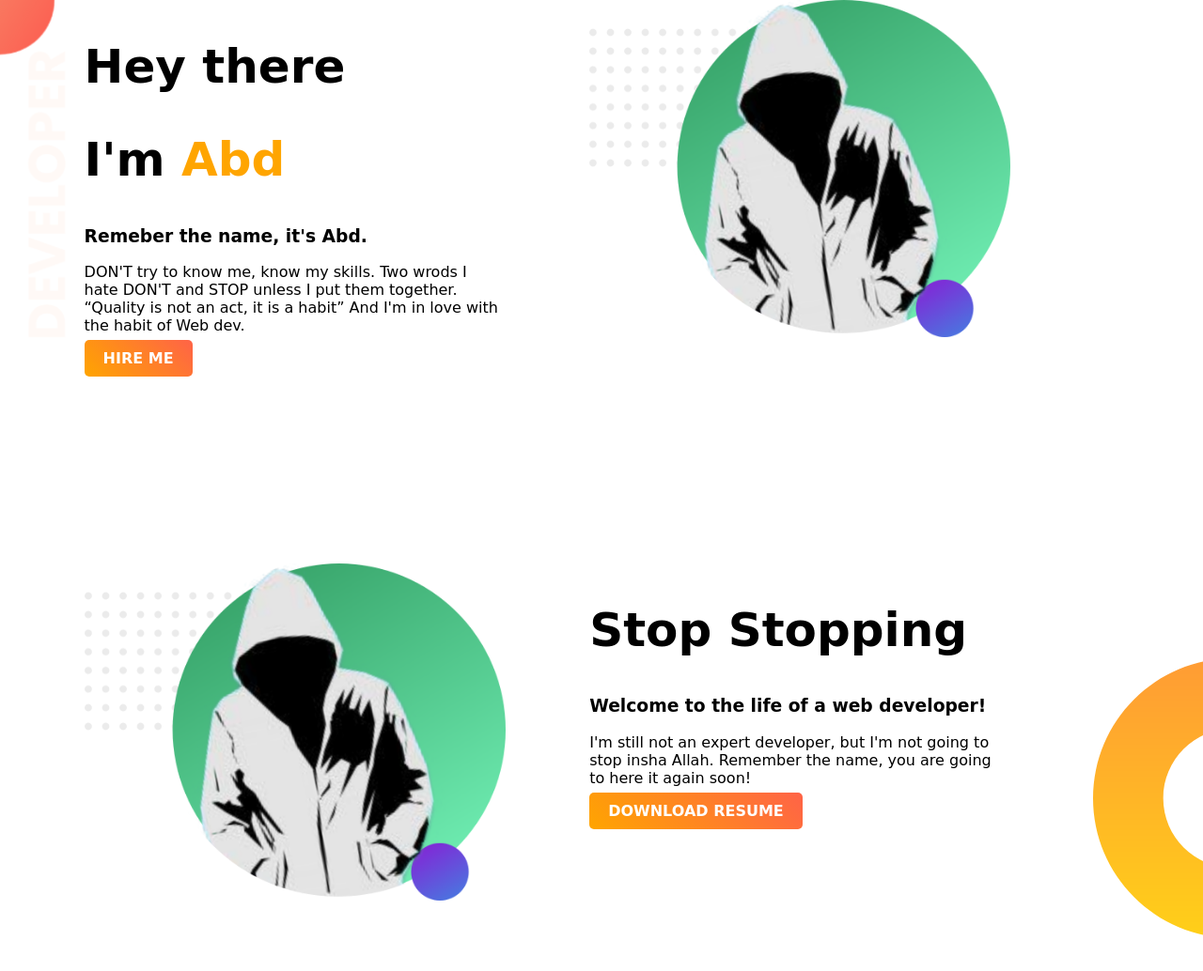
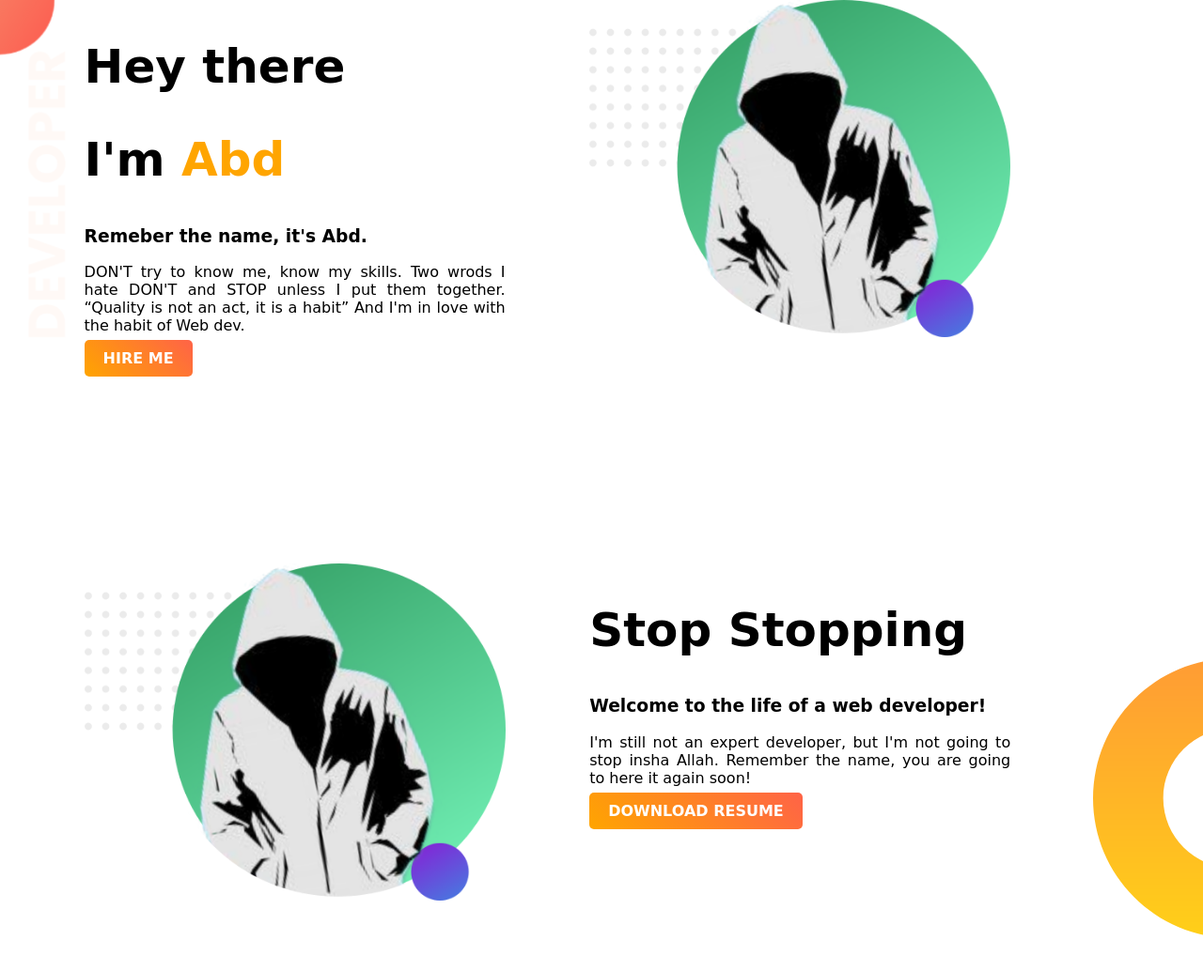
Before and after one commit to Abdify/web_portfolio, a plain HTML site: page index.html in a window 1280 px wide. Shown: the top 1034 px of the page at 94% size. Drawn offline with Linux system fonts and the light colour scheme; a web font is replaced by a local one.

Commit message:
first simple portfolio done

```diff
--- a/style.css
+++ b/style.css
@@ -2,6 +2,7 @@
 body{
     font-family: 'Redressed', cursive;
     margin: 0;
+    text-align: justify;
 }
 h1{
     font-size: 50px;
@@ -27,6 +28,7 @@ section{
 .top_banner{
     background-image: url("images/top-banner.png");
     background-repeat: no-repeat;
+    background-position: left;
 }
 .link_button{
     text-decoration: none;
@@ -39,7 +41,7 @@ section{
 
 }
 .resume_section{
-    background-image: url(images/dream-bg.png);
+    background-image: url("images/dream-bg.png");
     background-repeat: no-repeat;
     background-position: right;
 }
@@ -52,7 +54,6 @@ section{
     height: 60%;
     box-shadow: 10px 10px 30px gray;
     border-left: 10px solid;
-
 }
 .experience_box:nth-child(2){
     border-image: linear-gradient(180deg, red, rgb(224, 193, 18));
```
Also changed, not shown: images/bg4.png (added), images/bg6.png (added), images/bg_crack_1.png (added), images/bg_crack_2.png (added), images/bg_crack_3.png (added).
